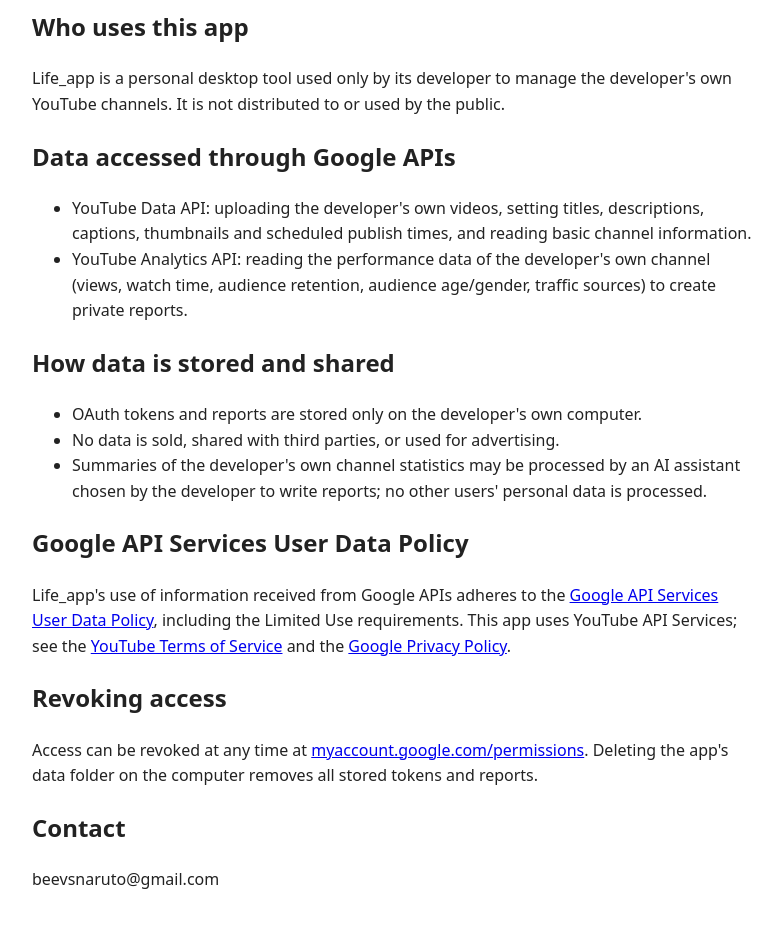
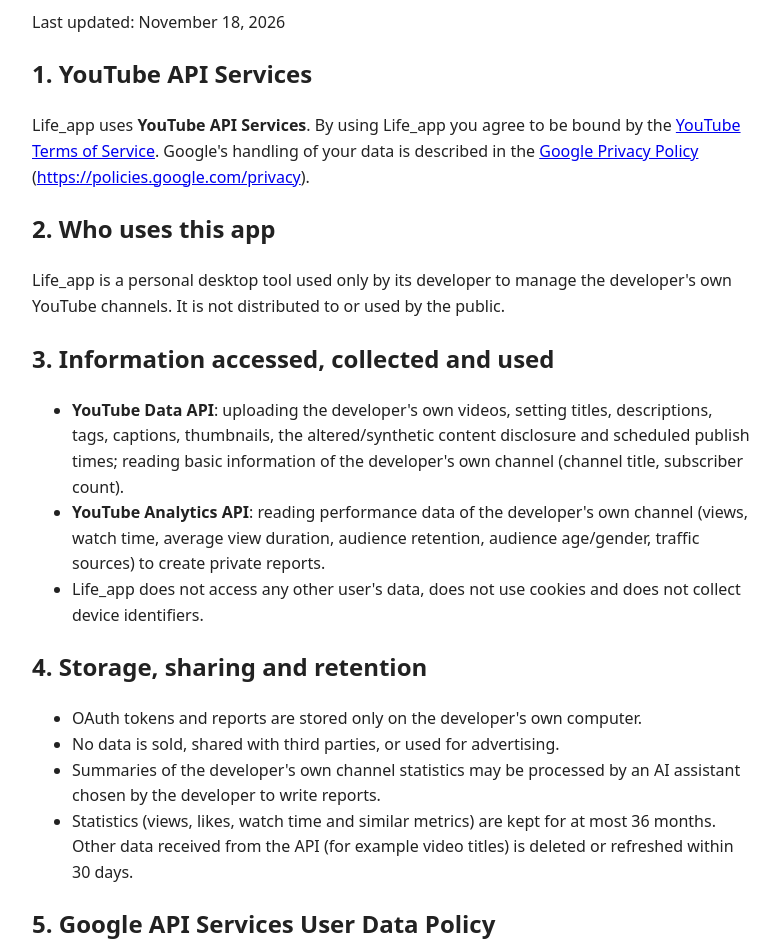
Before and after one commit to ahihi2019/beevsnaruto, a plain HTML site: page privacy.html in a window 1280 px wide. Shown: the part 150-1097 px from the top of the page, without its empty margins (248-1030 px from the left). Drawn offline with Linux system fonts and the light colour scheme.

Commit message:
Add files via upload

```diff
--- a/privacy.html
+++ b/privacy.html
@@ -3,30 +3,50 @@
 <title>Life_app – Privacy Policy</title>
 <style>body{font:16px/1.6 system-ui,sans-serif;max-width:720px;margin:40px auto;padding:0 16px;color:#222}</style></head>
 <body>
+<p><a href="index.html">Home</a> · <a href="terms.html">Terms of Service</a></p>
 <h1>Privacy Policy – Life_app</h1>
 <p>Last updated: November 18, 2026</p>
-<h2>Who uses this app</h2>
+
+<h2>1. YouTube API Services</h2>
+<p>Life_app uses <b>YouTube API Services</b>. By using Life_app you agree to be bound by the
+<a href="https://www.youtube.com/t/terms">YouTube Terms of Service</a>.
+Google's handling of your data is described in the <a href="https://policies.google.com/privacy">Google Privacy Policy</a>
+(<a href="https://policies.google.com/privacy">https://policies.google.com/privacy</a>).</p>
+
+<h2>2. Who uses this app</h2>
 <p>Life_app is a personal desktop tool used only by its developer to manage the developer's own YouTube channels.
 It is not distributed to or used by the public.</p>
-<h2>Data accessed through Google APIs</h2>
+
+<h2>3. Information accessed, collected and used</h2>
 <ul>
-<li>YouTube Data API: uploading the developer's own videos, setting titles, descriptions, captions, thumbnails and scheduled publish times, and reading basic channel information.</li>
-<li>YouTube Analytics API: reading the performance data of the developer's own channel (views, watch time, audience retention, audience age/gender, traffic sources) to create private reports.</li>
+<li><b>YouTube Data API</b>: uploading the developer's own videos, setting titles, descriptions, tags, captions, thumbnails,
+the altered/synthetic content disclosure and scheduled publish times; reading basic information of the developer's own channel
+(channel title, subscriber count).</li>
+<li><b>YouTube Analytics API</b>: reading performance data of the developer's own channel (views, watch time, average view
+duration, audience retention, audience age/gender, traffic sources) to create private reports.</li>
+<li>Life_app does not access any other user's data, does not use cookies and does not collect device identifiers.</li>
 </ul>
-<h2>How data is stored and shared</h2>
+
+<h2>4. Storage, sharing and retention</h2>
 <ul>
 <li>OAuth tokens and reports are stored only on the developer's own computer.</li>
 <li>No data is sold, shared with third parties, or used for advertising.</li>
-<li>Summaries of the developer's own channel statistics may be processed by an AI assistant chosen by the developer to write reports; no other users' personal data is processed.</li>
+<li>Summaries of the developer's own channel statistics may be processed by an AI assistant chosen by the developer to write reports.</li>
+<li>Statistics (views, likes, watch time and similar metrics) are kept for at most 36 months. Other data received from the API
+(for example video titles) is deleted or refreshed within 30 days.</li>
 </ul>
-<h2>Google API Services User Data Policy</h2>
+
+<h2>5. Google API Services User Data Policy</h2>
 <p>Life_app's use of information received from Google APIs adheres to the
-<a href="https://developers.google.com/terms/api-services-user-data-policy">Google API Services User Data Policy</a>, including the Limited Use requirements.
-This app uses YouTube API Services; see the <a href="https://www.youtube.com/t/terms">YouTube Terms of Service</a> and the
-<a href="https://policies.google.com/privacy">Google Privacy Policy</a>.</p>
-<h2>Revoking access</h2>
-<p>Access can be revoked at any time at <a href="https://myaccount.google.com/permissions">myaccount.google.com/permissions</a>.
-Deleting the app's data folder on the computer removes all stored tokens and reports.</p>
-<h2>Contact</h2>
+<a href="https://developers.google.com/terms/api-services-user-data-policy">Google API Services User Data Policy</a>,
+including the Limited Use requirements.</p>
+
+<h2>6. Revoking access and deleting data</h2>
+<p>Access can be revoked at any time on the Google security settings page:
+<a href="https://security.google.com/settings/security/permissions">https://security.google.com/settings/security/permissions</a>.
+Using "Disconnect" in the app or deleting the app's data folder on the computer removes all stored tokens and reports.
+Deletion requests can also be sent to the contact below and are completed within 7 days.</p>
+
+<h2>7. Contact</h2>
 <p>beevsnaruto@gmail.com</p>
 </body></html>
```
Also changed, not shown: terms.html (added, +21 -0 lines).
